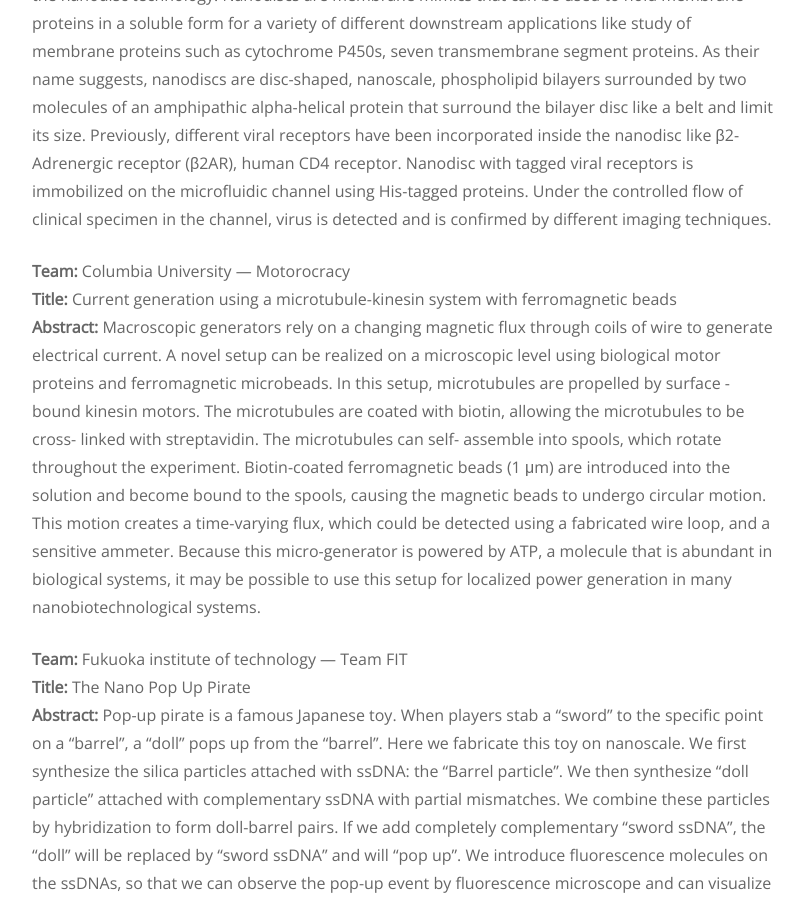
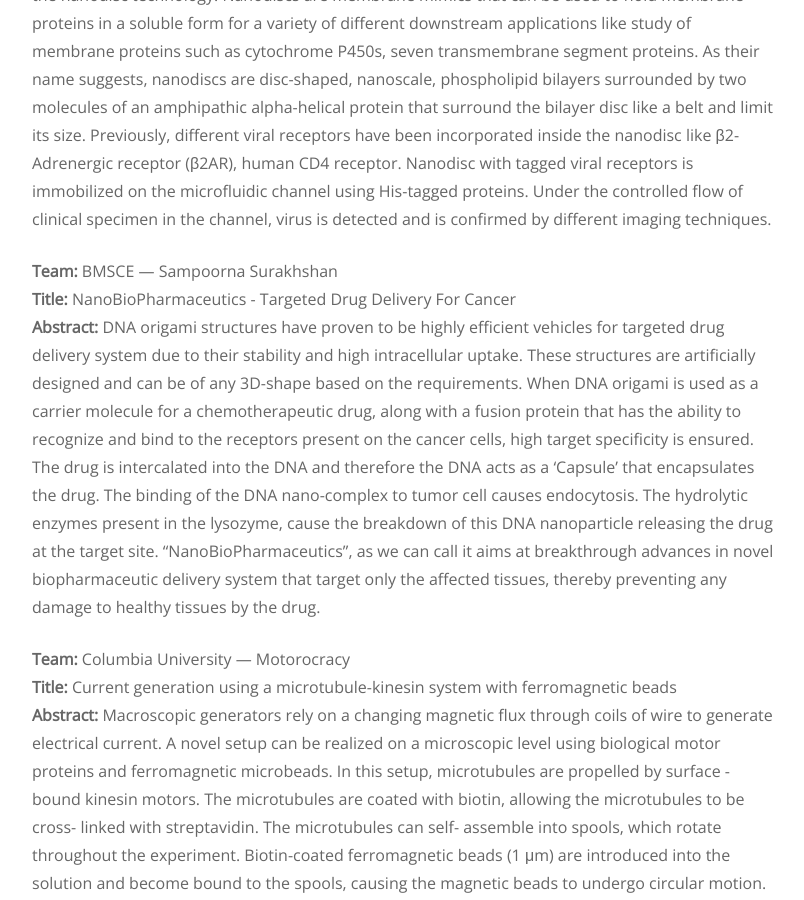
Before and after one commit to sdouglas/biomod, a Jekyll site: the page built from abstracts/index.md, in a window 1280 px wide and 900 px high, scrolled down 1304 px. Shown: the whole window, without its empty margins (64-868 px from the left). Built offline with Jekyll 4.4.1, drawn with Linux system fonts in a browser that asks for light colours; nearby versions of some CDN libraries; Markdown is read by kramdown in place of the engine named in the settings.

Commit message:
BMSCE abstract

```diff
--- a/abstracts/index.md
+++ b/abstracts/index.md
@@ -15,6 +15,11 @@ date:   2014-09-14 13:30:00
 **Team:** Birla Institue of Technology and Science, Pilani — Team BITSMOD
 <br>**Title:**  Viral Detection using Nanodiscs
 <br>**Abstract:** Detecting virus directly in the clinical specimen has always been a challenge. Current direct methods used for viral detection include electron microscopy and various immunoassays which are based on demonstrating reactivity of viral antigen in the specimen with known viral antisera. Reliability of these immunoassays has been a question for years major one being false positive results. We designed a flexible system for viral detection based on microfluidic device using the nanodisc technology. Nanodiscs are membrane mimics that can be used to hold membrane proteins in a soluble form for a variety of different downstream applications like study of membrane proteins such as cytochrome P450s, seven transmembrane segment proteins. As their name suggests, nanodiscs are disc-shaped, nanoscale, phospholipid bilayers surrounded by two molecules of an amphipathic alpha-helical protein that surround the bilayer disc like a belt and limit its size. Previously, different viral receptors have been incorporated inside the nanodisc like β2-Adrenergic receptor (β2AR), human CD4 receptor. Nanodisc with tagged viral receptors is immobilized on the microfluidic channel using His-tagged proteins. Under the controlled flow of clinical specimen in the channel, virus is detected and is confirmed by different imaging techniques.
+
+**Team:** BMSCE — Sampoorna Surakhshan
+<br>**Title:** NanoBioPharmaceutics - Targeted Drug Delivery For Cancer
+<br>**Abstract:** DNA origami structures have proven to be highly efficient vehicles for targeted drug delivery system due to their stability and high intracellular uptake. These structures are artificially designed and can be of any 3D-shape based on the requirements. When DNA origami is used as a carrier molecule for a chemotherapeutic drug, along with a fusion protein that has the ability to recognize and bind to the receptors present on the cancer cells, high target specificity is ensured. The drug is intercalated into the DNA and therefore the DNA acts as a ‘Capsule’ that encapsulates the drug. The binding of the DNA nano-complex to tumor cell causes endocytosis. The hydrolytic enzymes present in the lysozyme, cause the breakdown of this DNA nanoparticle releasing the drug at the target site. "NanoBioPharmaceutics", as we can call it aims at breakthrough advances in novel biopharmaceutic delivery system that target only the affected tissues, thereby preventing any damage to healthy tissues by the drug.
+
 
 **Team:** Columbia University — Motorocracy
 <br>**Title:** Current generation using a microtubule-kinesin system with ferromagnetic beads
```
